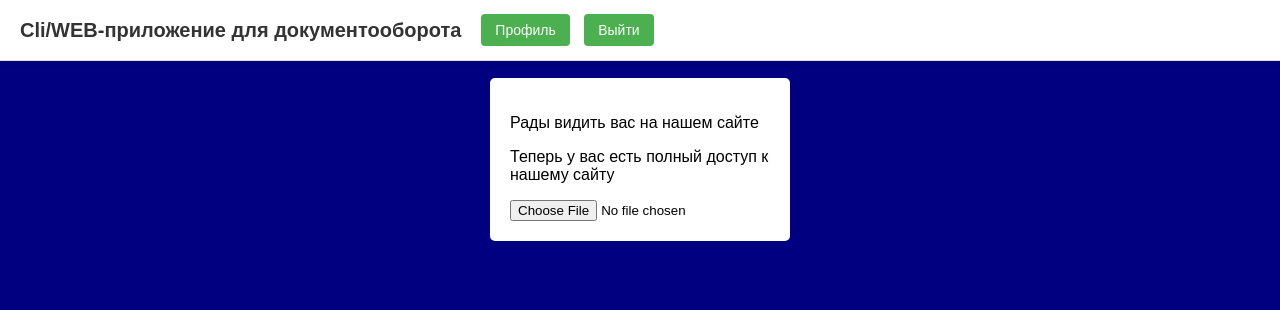
After one commit to vlad12005/Document-management-app, a Flask app: page /account in a window 1280 px wide. The commit adds this page. Shown: the top 310 px of the page. Run offline with Flask 3, Linux system fonts and the light colour scheme; the visitor is signed in with stand-in values (Sample User, id 1).

Commit message:
Добавлена авторизация и регестрация

```diff
--- a/app.py
+++ b/app.py
@@ -1,17 +1,9 @@
-from flask import Flask, render_template
 
-app = Flask(__name__)
+from blog import create_app, db
 
-@app.route('/')
-def hello_world():
-    return render_template("first.html")
-@app.route('/sign')
-def index():
-    return render_template('sign.html')
-@app.route('/log')
-def login():
-    return render_template('login.html')
-
+app = create_app()
 
 if __name__ == '__main__':
-    app.run(debug=True)
+    with app.app_context():
+        db.create_all()
+        app.run(debug=True)
--- /dev/null
+++ b/blog/__init__.py
@@ -0,0 +1,30 @@
+import bcrypt
+from flask import Flask
+from flask_bcrypt import Bcrypt
+from flask_login import LoginManager
+from blog.extensions import db
+from blog.models import User
+bcrypt = Bcrypt()
+login_manager = LoginManager()
+
+
+def create_app():
+    app = Flask(__name__)
+    app.config.from_pyfile("settings.py")
+    db.init_app(app)
+    bcrypt.init_app(app)
+    login_manager.init_app(app)
+    login_manager.login_view = "users.login"
+    login_manager.login_message_category = "info"
+
+    @login_manager.user_loader
+    def load_user(user_id):
+        return User.query.get(int(user_id))
+
+    from blog.main.routes import(main)
+    from blog.user.routes import (users)
+
+    app.register_blueprint(main)
+    app.register_blueprint(users)
+
+    return app
--- /dev/null
+++ b/blog/extensions.py
@@ -0,0 +1,3 @@
+
+from flask_sqlalchemy import SQLAlchemy
+db = SQLAlchemy()
--- /dev/null
+++ b/blog/static/account.css
@@ -0,0 +1,72 @@
+.frame {
+
+		padding: 10px;
+		text-align: center;
+		margin: auto;
+		width: 30%;
+		display: flex;
+		flex-direction: column;
+		align-items: center;
+		justify-content: center;
+		height: 50vh;
+		position: absolute;
+		top: 50%;
+		left: 50%;
+		transform: translate(-50%, -50%);
+	}
+
+body {
+font-family: Arial;
+background-color: #000080;
+padding: 50px;
+}
+.login {
+margin: 20px auto;
+width: 300px;
+}
+.login-screen {
+background-color: #FFF;
+padding: 20px;
+border-radius: 5px
+}
+.top-bar {
+    position: fixed;
+    top: 0;
+    left: 0;
+    width: 100%;
+    height: 60px;
+    background-color: white;
+    border-bottom: 1px solid #ddd;
+    display: flex;
+    align-items: center;
+    padding: 0 20px;
+    box-shadow: 0 2px 4px rgba(0,0,0,0.05);
+    z-index: 1000;
+}
+
+.left-side {
+    display: flex;
+    align-items: center;
+}
+
+.logo {
+    font-size: 20px;
+    font-weight: bold;
+    color: #333;
+    margin-right: 20px;
+}
+
+.nav-buttons button {
+    margin-right: 10px;
+    padding: 8px 14px;
+    border: none;
+    background-color: #4CAF50;
+    color: white;
+    border-radius: 4px;
+    cursor: pointer;
+    font-size: 14px;
+}
+
+.nav-buttons button:hover {
+    background-color: #45a049;
+}
--- a/static/login.css
+++ b/blog/static/login.css
@@ -50,6 +50,7 @@ box-shadow: none;
 }
 
 .btn {
+  margin-top: 20px;
   border: 2px solid transparent;
   background: #3498DB;
   color: #ffffff;
@@ -63,7 +64,6 @@ box-shadow: none;
   transition: 0.25s;
   display: block;
   width: 250px;
-  margin: 0 auto;
 }
 
 .btn:hover {
--- a/static/sign.css
+++ b/blog/static/sign.css
@@ -50,6 +50,7 @@ box-shadow: none;
 }
 
 .btn {
+  margin-top: 20px;
   border: 2px solid transparent;
   background: #3498DB;
   color: #ffffff;
@@ -63,7 +64,7 @@ box-shadow: none;
   transition: 0.25s;
   display: block;
   width: 250px;
-  margin: 0 auto;
+
 }
 
 .btn:hover {
--- /dev/null
+++ b/blog/templates/account.html
@@ -0,0 +1,27 @@
+<!DOCTYPE html>
+<html lang="en">
+<head>
+    <meta charset="UTF-8">
+    <title>Пример</title>
+    <link rel="stylesheet" href="{{ url_for('static', filename='account.css') }}">
+</head>
+<body>
+<div class="top-bar">
+    <div class="logo">Cli/WEB-приложение для документооборота</div>
+    <div class="nav-buttons">
+
+
+        <button onclick="">Профиль</button>
+        <button onclick="">Выйти</button>
+    </div>
+</div>
+
+ <div class="login">
+     <div class="login-screen">
+    <p>Рады видить вас на нашем сайте</p>
+    <p>Теперь у вас есть полный доступ к нашему сайту</p>
+          <input type="file" id="fileInput">
+     </div>
+</div>
+</body>
+</html>
--- a/templates/first.html
+++ b/blog/templates/first.html
@@ -13,8 +13,8 @@
       </div>
 
       <div class="login-form">
-           <a href="{{ url_for('index') }}"> <button type="button" class="btn btn-primary  ">Зарегестрироваться</button></a>
-           <a href="{{ url_for('login') }}"> <button type="button" class="btn btn-primary btn-large btn-block">Войти</button></a>
+           <a href="{{ url_for('users.register') }}"> <button type="button" class="btn btn-primary  ">Зарегестрироваться</button></a>
+           <a href="{{ url_for('users.login') }}"> <button type="button" class="btn btn-primary btn-large btn-block">Войти</button></a>
 
       </div>
     </div>
--- /dev/null
+++ b/blog/user/routes.py
@@ -0,0 +1,40 @@
+from flask import Blueprint, render_template, redirect, url_for, request, flash
+from flask_login import current_user, login_user, login_required
+from blog import db, bcrypt
+from blog.models import User
+from blog.user.forms import Registrationform, LoginForm
+users = Blueprint('users', __name__)
+
+
+@users.route("/sign", methods=['GET', 'POST'])
+def register():
+    if current_user.is_authenticated:
+        return redirect(url_for("main.blog"))
+    form = Registrationform()
+    if form.validate_on_submit():
+        hashed_password = bcrypt.generate_password_hash(form.password.data).decode('utf-8')
+        user = User(username=form.username.data,password = hashed_password)
+        db.session.add(user)
+        db.session.commit()
+        flash("Ваш аккаунт был создан.")
+        return redirect(url_for('users.login'))
+    return render_template("sign.html", form = form)
+
+@users.route("/login", methods=['GET', 'POST'])
+def login():
+    if current_user.is_authenticated:
+        return redirect(url_for('users.account'))
+    form = LoginForm()
+    if form.validate_on_submit():
+        user = User.query.filter_by(username=form.username.data).first()
+        if user and bcrypt.check_password_hash(user.password, form.password.data):
+            login_user(user, remember=form.remember.data)
+            next_page = request.args.get('next')
+            return redirect(next_page) if next_page else redirect(url_for('users.account'))
+    return render_template("login.html", form = form)
+
+
+@users.route("/account", methods=['GET', 'POST'])
+@login_required
+def account():
+    return render_template("account.html")
```
Also changed, not shown: blog/main/routes.py (added, +8 -0 lines), blog/models.py (added, +10 -0 lines), blog/settings.py (added, +7 -0 lines), blog/templates/login.html (added, +48 -0 lines), blog/templates/sign.html (added, +57 -0 lines), blog/user/forms.py (added, +26 -0 lines), templates/login.html (deleted, +0 -31 lines), templates/sign.html (deleted, +0 -36 lines), blog/static/first.css (renamed from static/first.css), instance/test.db (added), 1 other file.
